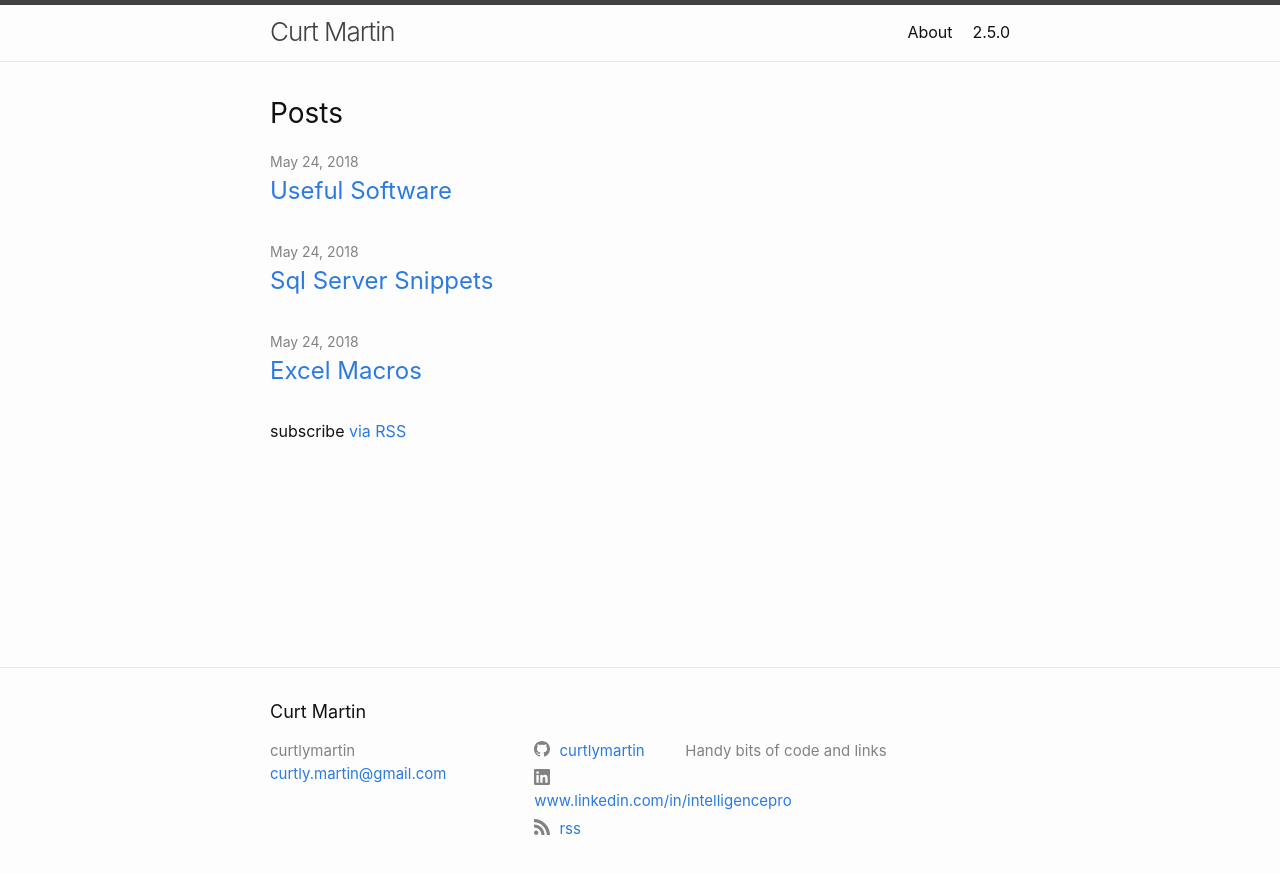
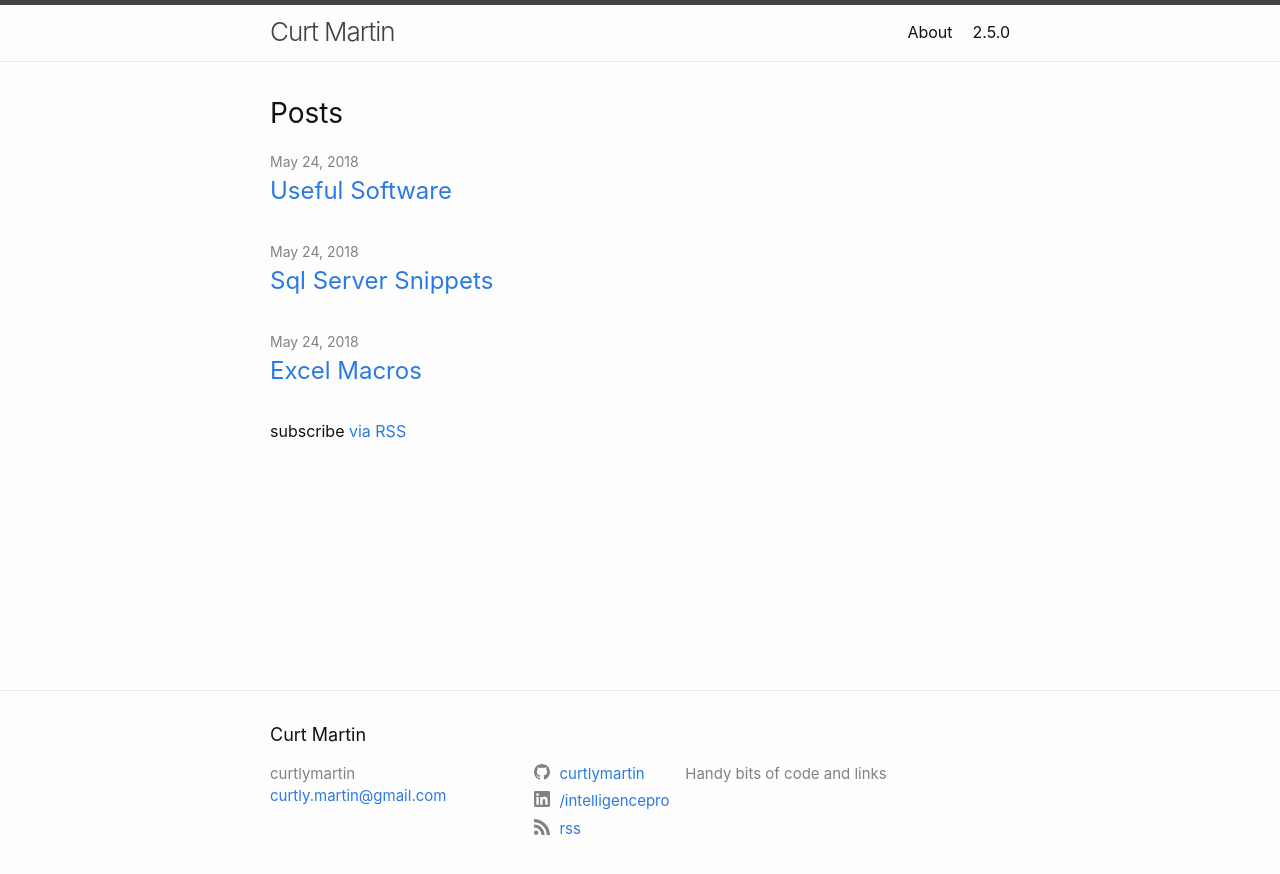
Before and after one commit to curtlymartin/curtlymartin.github.io, a Jekyll site: the page built from index.md, in a window 1280 px wide. Shown: the top 874 px of the page. Built offline with Jekyll 4.4.1, drawn with Linux system fonts in a browser that asks for light colours.

Commit message:
Update _config.yml

```diff
--- a/_config.yml
+++ b/_config.yml
@@ -12,7 +12,7 @@ rss: rss
 # facebook_username: jekyll
 # flickr_username: jekyll
 # instagram_username: jekyll
-linkedin_username: www.linkedin.com/in/intelligencepro
+linkedin_username: /intelligencepro
 # pinterest_username: jekyll
 # youtube_username: jekyll
 # googleplus_username: +jekyll
```
